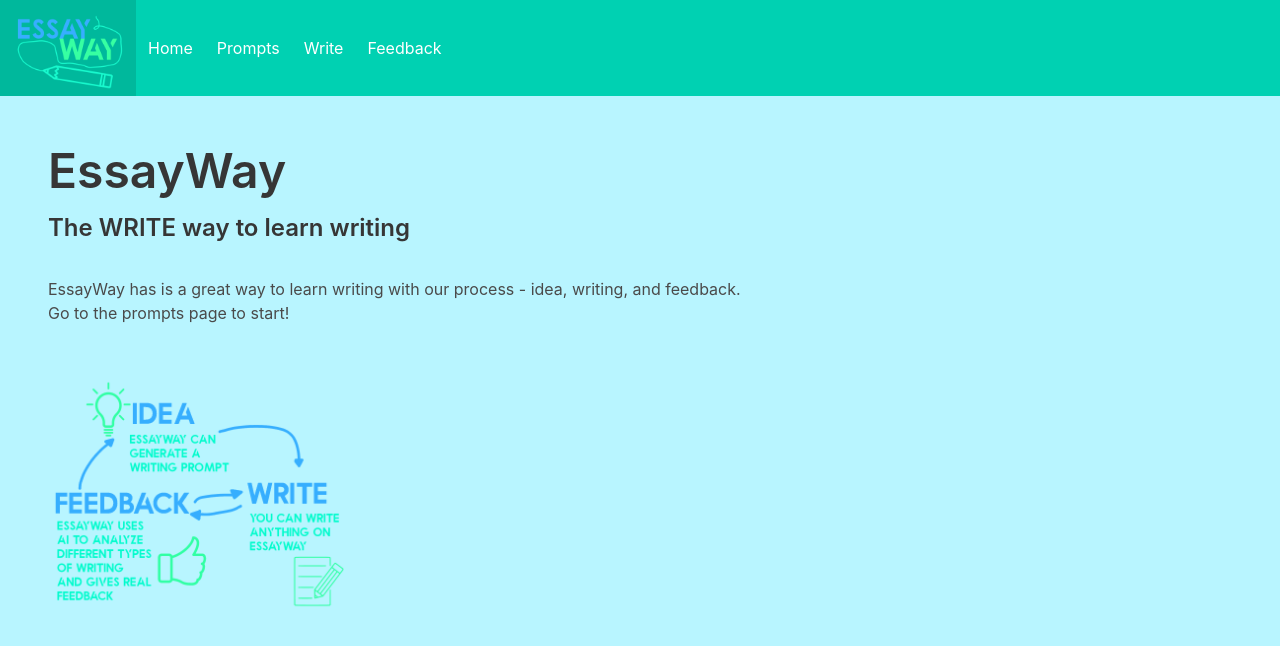
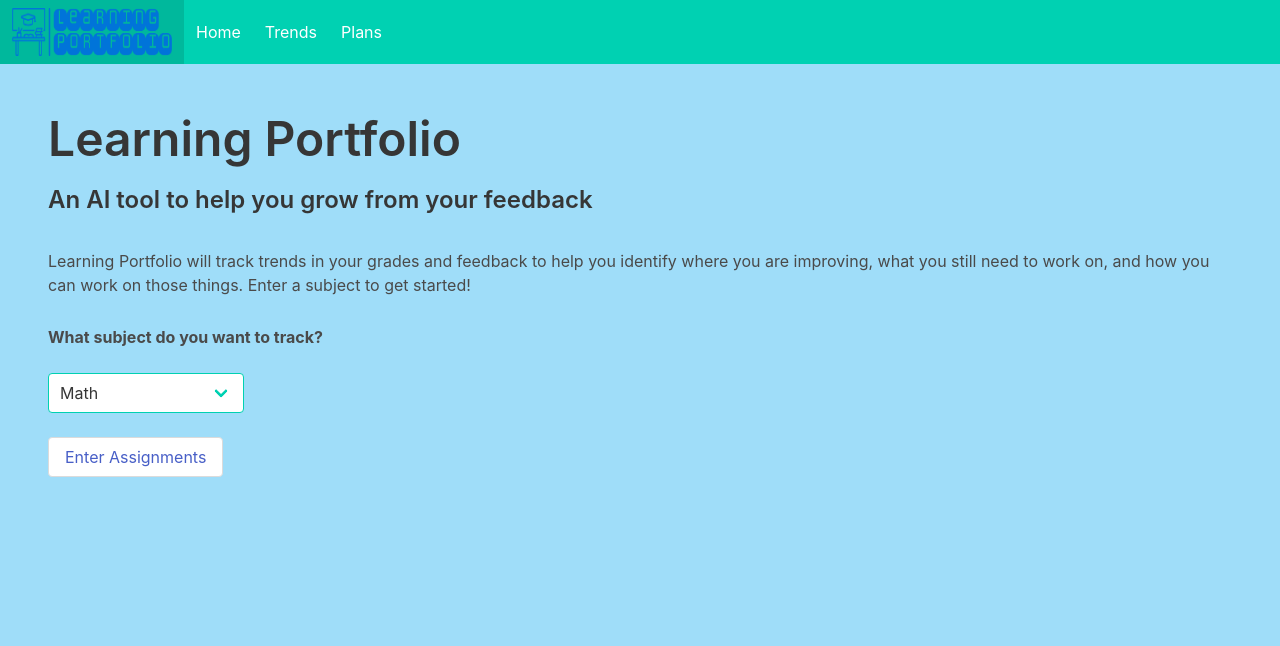
Before and after one commit to sainitara/learning-portfolio, a Flask app: page / in a window 1280 px wide. Shown: the top 646 px of the page. Run offline with Flask 3, Linux system fonts and the light colour scheme.

Commit message:
modified:   server.py 	deleted:    static/essayway.png 	deleted:    static/flowchart.png 	new file:   static/logo.png 	deleted:    templates/feedback.html 	modified:   templates/index.html 	new file:   templates/plans.html 	deleted:    templates/prompts.html 	new file:   templates/trends.html 	deleted:    templates/write.html 	modified:   README.md

```diff
--- a/server.py
+++ b/server.py
@@ -6,181 +6,116 @@ import os
 app = Flask(__name__)
 
 openai.api_key = os.environ["OPENAI_API_KEY"]
+grade_trends=None
+feedback_trends=None
+subject = "Math"
 
-
-@app.route("/")
+@app.route("/", methods=['GET', 'POST'])
 def index():
+    global subject
+    if request.method == "POST":
+        subject = request.form.get("wtype")
+    print(subject)
     return render_template("index.html")
 
 
-@app.route("/prompts", methods=['GET', 'POST'])
-def prompts():
+@app.route("/trends", methods=['GET', 'POST'])
+def trends():
+    global grade_trends
+    global feedback_trends
+    global subject
     result = ""
+    feedback_trends=""
+    grade_trends=""
+    if request.method == "POST":
+        topic1 = request.form.get("topic1")
+        topic2 = request.form.get("topic2")
+        topic3 = request.form.get("topic3")
+        topic4 = request.form.get("topic4")
+        topic5 = request.form.get("topic5")
+        grade1 = request.form.get("grade1")
+        grade2 = request.form.get("grade2")
+        grade3 = request.form.get("grade3")
+        grade4 = request.form.get("grade4")
+        grade5 = request.form.get("grade5")
+        feedback1 = request.form.get("feedback1")
+        feedback2 = request.form.get("feedback2")
+        feedback3 = request.form.get("feedback3")
+        feedback4 = request.form.get("feedback4")
+        feedback5 = request.form.get("feedback5")
+        grade_trends = openai.ChatCompletion.create(
+            model="gpt-3.5-turbo",
+            messages=[
+                {
+                "role": "system",
+                "content": "You are a helpful assistant."
+                },
+                {
+                "role": "user",
+                "content": "What are some numerical patterns you notice in my " + subject + "assignment grades, with grades of "
+            + grade1 + "in " + topic1 + ", " + grade2 + "in " + topic2 + ", " + grade3 + "in " + topic3 + ", " + grade4 + "in " + topic4 + ", and"
+            + grade5 + "in " + topic5 + "?"
+                }
+            ],
+            temperature=0.5,
+            max_tokens=800,
+            top_p=1,
+            frequency_penalty=2,
+            presence_penalty=2
+        )
+        grade_trends = json.loads(str(grade_trends))["choices"][0]["message"]["content"]
 
-    if request.method == "POST":
-        input1 = request.form.get("topic")
-        input2 = request.form.get("wtype")
-        if input2 == "Expository paragraph":
-            result = openai.Completion.create(
-                model="text-davinci-002",
-                prompt="Create a writing prompt for an expository paragraph about " + input1,
-                temperature=0,
-                max_tokens=256,
-                top_p=1,
-                frequency_penalty=2,
-                presence_penalty=2
-            )
-        elif input2 == "Expository essay":
-            result = openai.Completion.create(
-                model="text-davinci-002",
-                prompt="Create a writing prompt for an expository essay about " + input1,
-                temperature=0,
-                max_tokens=256,
-                top_p=1,
-                frequency_penalty=2,
-                presence_penalty=2
-            )
-        elif input2 == "Narrative story":
-            result = openai.Completion.create(
-                model="text-davinci-002",
-                prompt="Create a writing prompt for a narrative story about " + input1,
-                temperature=0,
-                max_tokens=256,
-                top_p=1,
-                frequency_penalty=2,
-                presence_penalty=2
-            )
-        elif input2 == "Informational paragraph":
-            result = openai.Completion.create(
-                model="text-davinci-002",
-                prompt="Create a writing prompt for an informational paragraph about " + input1,
-                temperature=0,
-                max_tokens=256,
-                top_p=1,
-                frequency_penalty=2,
-                presence_penalty=2
-            )
-        elif input2 == "Informational article":
-            result = openai.Completion.create(
-                model="text-davinci-002",
-                prompt="Create a writing prompt for an informational article about " + input1,
-                temperature=0,
-                max_tokens=256,
-                top_p=1,
-                frequency_penalty=2,
-                presence_penalty=2
-            )
-        elif input2 == "Argumentative paragraph":
-            result = openai.Completion.create(
-                model="text-davinci-002",
-                prompt="Create a writing prompt for an argumentative paragraph about " + input1,
-                temperature=0,
-                max_tokens=256,
-                top_p=1,
-                frequency_penalty=2,
-                presence_penalty=2
-            )
-        elif input2 == "Argumentative essay":
-            result = openai.Completion.create(
-                model="text-davinci-002",
-                prompt="Create a writing prompt for an argumentative essay about " + input1,
-                temperature=0,
-                max_tokens=256,
-                top_p=1,
-                frequency_penalty=2,
-                presence_penalty=2
-            )
-        result = json.loads(str(result))["choices"][0]["text"]
+        feedback_trends = openai.ChatCompletion.create(
+            model="gpt-3.5-turbo",
+            messages=[
+                {
+                "role": "system",
+                "content": "You are a helpful assistant."
+                },
+                {
+                "role": "user",
+                "content": "What are some patterns you notice in my " + subject + "assignment feedback, with feedback of "
+            + feedback1 + "in " + topic1 + ", " + feedback2 + "in " + topic2 + ", " + feedback3 + "in " + topic3 + ", "
+            + feedback4 + "in " + topic4 + ", and" + feedback5 + "in " + topic5 + "?"
+                }
+            ],
+            temperature=0.5,
+            max_tokens=800,
+            top_p=1,
+            frequency_penalty=2,
+            presence_penalty=2
+        )
+        feedback_trends = json.loads(str(feedback_trends))["choices"][0]["message"]["content"]
 
-    return render_template('prompts.html', output=result, loading="")
+    return render_template('trends.html', feedback_trends=feedback_trends, grade_trends=grade_trends)
 
 
-@app.route('/feedback', methods=['GET', 'POST'])
-def feedback():
+@app.route('/plans', methods=['GET', 'POST'])
+def plans():
+    global feedback_trends
+    global grade_trends
     result = ""
+    plans = openai.ChatCompletion.create(
+            model="gpt-3.5-turbo",
+            messages=[
+                {
+                "role": "system",
+                "content": "You are a helpful assistant."
+                },
+                {
+                "role": "user",
+                "content": "What are some plans I can follow to improve my grades? My teacher told me " + grade_trends + "and " + feedback_trends + "."
+                }
+            ],
+            temperature=0.1,
+            max_tokens=800,
+            top_p=1,
+            frequency_penalty=2,
+            presence_penalty=2
+        )
+    plans = json.loads(str(plans))["choices"][0]["message"]["content"]
 
-    if request.method == "POST":
-        input1 = request.form.get("input")
-        input2 = request.form.get("type")
-        if input2 == "Expository paragraph":
-            result = openai.Completion.create(
-                model="text-davinci-002",
-                prompt="Student: Here is my expository paragraph. Can I have feedback on this?" + input1 + "\nTeacher: Here is my lengthy response:",
-                temperature=0,
-                max_tokens=256,
-                top_p=1,
-                frequency_penalty=2,
-                presence_penalty=2
-            )
-        elif input2 == "Expository essay":
-            result = openai.Completion.create(
-                model="text-davinci-002",
-                prompt="Student: Here is my expository essay. Can I have feedback on this?" + input1 + "\nTeacher: Here is my lengthy response:",
-                temperature=0,
-                max_tokens=256,
-                top_p=1,
-                frequency_penalty=2,
-                presence_penalty=2
-            )
-        elif input2 == "Narrative story":
-            result = openai.Completion.create(
-                model="text-davinci-002",
-                prompt="Student: Here is my narrative story. Can I have feedback on this?" + input1 + "\nTeacher: Here is my lengthy response:",
-                temperature=0,
-                max_tokens=256,
-                top_p=1,
-                frequency_penalty=2,
-                presence_penalty=2
-            )
-        elif input2 == "Informational paragraph":
-            result = openai.Completion.create(
-                model="text-davinci-002",
-                prompt="Student: Here is my informational paragraph. Can I have feedback on this?" + input1 + "\nTeacher: Here is my lengthy response:",
-                temperature=0,
-                max_tokens=256,
-                top_p=1,
-                frequency_penalty=2,
-                presence_penalty=2
-            )
-        elif input2 == "Informational article":
-            result = openai.Completion.create(
-                model="text-davinci-002",
-                prompt="Student: Here is my informational article. Can I have feedback on this?" + input1 + "\nTeacher: Here is my lengthy response:",
-                temperature=0,
-                max_tokens=256,
-                top_p=1,
-                frequency_penalty=2,
-                presence_penalty=2
-            )
-        elif input2 == "Argumentative paragraph":
-            result = openai.Completion.create(
-                model="text-davinci-002",
-                prompt="Student: Here is my argumentative paragraph. Can I have feedback on this?" + input1 + "\nTeacher: Here is my lengthy response:",
-                temperature=0,
-                max_tokens=256,
-                top_p=1,
-                frequency_penalty=2,
-                presence_penalty=2
-            )
-        elif input2 == "Argumentative essay":
-            result = openai.Completion.create(
-                model="text-davinci-002",
-                prompt="Student: Here is my argumentative essay. Can I have feedback on this?" + input1 + "\nTeacher: Here is my lengthy response:",
-                temperature=0,
-                max_tokens=256,
-                top_p=1,
-                frequency_penalty=2,
-                presence_penalty=2
-            )
-        result = json.loads(str(result))["choices"][0]["text"]
-
-
-    return render_template('feedback.html', loading="", output=result)
-
-
-@app.route('/write')
-def write():
-    return render_template('write.html', )
+    return render_template('plans.html', plans = plans)
 
 
 if __name__ == '__main__':
--- a/templates/index.html
+++ b/templates/index.html
@@ -1,16 +1,16 @@
 <!DOCTYPE html>
-<html lang="en" style="background-color: #b8f5ff">
+<html lang="en" style="background-color: #9fddf9">
 <head>
     <meta charset="utf-8">
     <link rel="stylesheet" href="{{ url_for('static', filename='bulma.css') }}">
     <meta name="viewport" content="width=device-width, initial-scale=1">
-    <title>EssayWay | Home</title>
+    <title>Learning Portfolio | Home</title>
 </head>
 <body>
-    <nav class="navbar is-primary" role="navigation" aria-label="main navigation" style="height: 6rem !important">
+    <nav class="navbar is-primary" role="navigation" aria-label="main navigation" style="height: 4rem !important">
         <div class="navbar-brand">
             <a class="navbar-item" href="/">
-                <img src="{{ url_for('static', filename='essayway.png') }}" alt="logo" style="width:7rem; height:6.3rem; !important">
+                <img src="{{ url_for('static', filename='logo.png') }}" alt="logo" style="width:10rem; height:3rem">
             </a>
         </div>
         <div class="navbar-menu">
@@ -18,24 +18,39 @@
                 <a class="navbar-item" href="/">
                     Home
                 </a>
-                <a class="navbar-item" href="prompts">
-                    Prompts
+                <a class="navbar-item" href="trends">
+                    Trends
                 </a>
-                <a class="navbar-item" href="write">
-                    Write
-                </a>
-                <a class="navbar-item" href="feedback">
-                    Feedback
+                <a class="navbar-item" href="plans">
+                    Plans
                 </a>
             </div>
         </div>
     </nav>
     <div class="content p-6" style="height:300%;">
-        <h1 class="title is-1 is-centered pb-3" >EssayWay</h1>
-        <h4 class="subtitle is-4 is-centered pb-3">The WRITE way to learn writing</h4>
-        <p class="pb-3">EssayWay has is a great way to learn writing with our process - idea, writing, and feedback.<br>
-        Go to the prompts page to start!</p>
-        <img src="{{url_for('static', filename='flowchart.png')}}" alt="flowchart" width="25%" height="25%">
+        <h1 class="title is-1 is-centered pb-4" >Learning Portfolio</h1>
+        <h4 class="subtitle is-4 is-centered pb-3">An AI tool to help you grow from your feedback</h4>
+        <p class="pb-3">Learning Portfolio will track trends in your grades and feedback to help you identify where you are improving,
+            what you still need to work on, and how you can work on those things. Enter a subject to get started!</p>
+            <form action="{{ url_for("index")}}" method="post">
+    <div class="control is_medium pb-6 field">
+        <p class="pb-2"><b>What subject do you want to track?</b></p>
+        <div class="select is-primary">
+            <select name="wtype">
+                <option>Math</option>
+                <option>Writing</option>
+                <option>Social Studies</option>
+                <option>Art</option>
+                <option>Music</option>
+                <option>Physical Education</option>
+                <option>Language</option>
+            </select>
     </div>
+        <div class="field">
+            <div class="control is-medium pt-5">
+                <button class="button is-submit submit"><a href="/trends">Enter Assignments</a></button>
+            </div>
+        </div>
+    </form>
 </body>
 </html>
```
Also changed, not shown: templates/feedback.html (deleted, +0 -68 lines), templates/plans.html (added, +34 -0 lines), templates/prompts.html (deleted, +0 -68 lines), templates/trends.html (added, +98 -0 lines), templates/write.html (deleted, +0 -52 lines), static/essayway.png (deleted), static/flowchart.png (deleted), static/logo.png (added).
